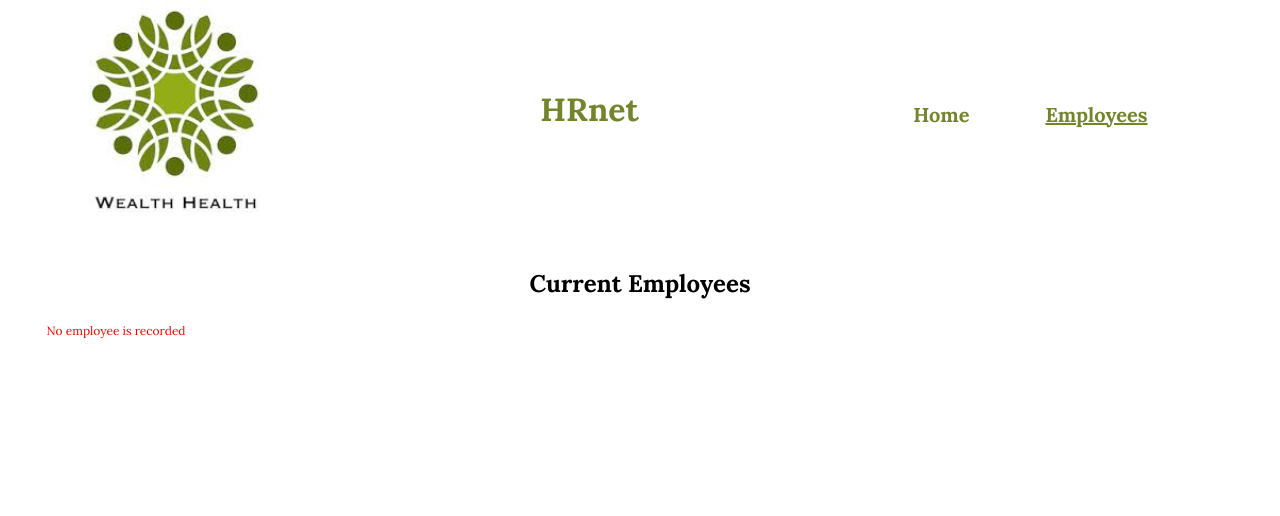
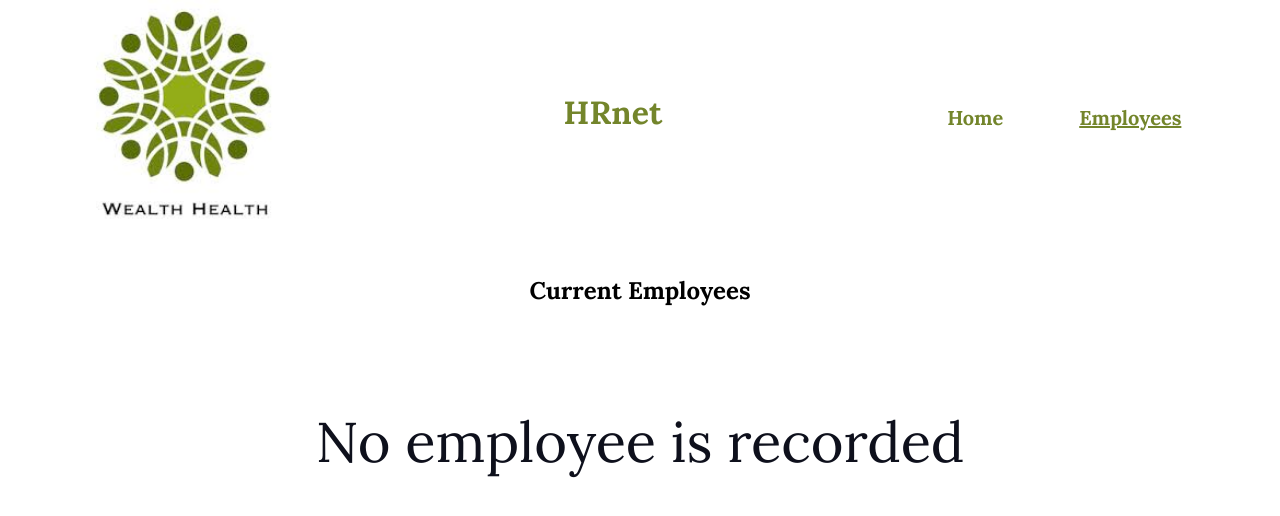
Before and after one commit to matthieucarondev/hrnet-javaScript--react, a React (Create React App) app: page /employee-list in a window 1280 px wide. Shown: the top 516 px of the page. Built offline with nearby package versions, Linux system fonts and the light colour scheme.

Commit message:
creation  liste  d'employees

```diff
--- a/src/components/Header.jsx
+++ b/src/components/Header.jsx
@@ -6,7 +6,7 @@ const Header = () => {
   const location = useLocation();
 
   return (
-    <div className={`container ${location.pathname === '/employee-list' ? 'margin' : ''}`}>
+    <div className="container ">
       <img className="logo" src={logo} alt="logo" />
       <div className="title">
         <h1>HRnet</h1>
--- a/src/components/Table.jsx
+++ b/src/components/Table.jsx
@@ -16,7 +16,7 @@ const Table = ({employeesPerPage,
     totalPages,
     handlePageChange}) => {
     return (
-        <section>
+        <section className='Table'>
         <TableOptions
          employeesPerPage={employeesPerPage}
          handleEmployeesPerPageChange={handleEmployeesPerPageChange}
--- a/src/index.css
+++ b/src/index.css
@@ -14,13 +14,15 @@ body {
   flex-direction: row;
   align-items: center;
   justify-content: space-around;
+
   .logo {
     width: 20%;
     height: 10%;
   }
 }
-.margin{margin-right: 39px;
-}
+
+
+
 h1 {
 
   color: #73852B;
@@ -37,7 +39,7 @@ h1 {
   font-weight: 900;
   text-decoration: none;
   color: #73852B;
-  padding:38px;
+  padding: 38px;
 }
 
 .Link.active {
@@ -46,9 +48,11 @@ h1 {
 
 /* Style de survol pour les liens non actifs */
 .Link:not(.active):hover {
-  color: #5E6E21; /* Couleur de survol pour les liens non actifs */
+  color: #5E6E21;
+  /* Couleur de survol pour les liens non actifs */
   text-decoration: underline;
 }
+
 .patch {
   background-color: #73852B;
   width: 250px;
@@ -236,8 +240,8 @@ span {
 
   input {
     height: 40px;
-    background-color: #bfdf3e;
     border-radius: 30px;
+    width: 242px;
   }
 }
 
@@ -251,7 +255,9 @@ span {
     text-align: center;
 
   }
-
+.Table{
+  margin: 40px;
+}
   table {
     display: flex;
     flex-direction: column;
@@ -319,4 +325,12 @@ span {
       background-color: #5E6E21;
     }
   }
+
+  .NoEmployees {
+    color: #0e101c;
+    font-size: 56px;
+    display: flex;
+    justify-content: center;
+    margin-top: 100px;
+  }
 }
--- a/src/index.js
+++ b/src/index.js
@@ -5,6 +5,7 @@ import React from 'react';
 import ReactDOM from 'react-dom/client';
 import App from './App';
 import store from './store/store';
+//import './reducer/addExampleEmployees.js';
 
 const root = ReactDOM.createRoot(document.getElementById('root'));
 
--- a/src/pages/EmployeeList.jsx
+++ b/src/pages/EmployeeList.jsx
@@ -103,7 +103,7 @@ const EmployeeList = () => {
           handlePageChange={handlePageChange}
         />
       )}
-      {employees.length === 0 && <span>No employee is recorded </span>}
+      {employees.length === 0 && <span className="NoEmployees">No employee is recorded </span>}
     </div>
   );
 };
--- a/src/reducer/employeesReducer.js
+++ b/src/reducer/employeesReducer.js
@@ -1,6 +1,6 @@
 import { createSlice } from '@reduxjs/toolkit';
 
-const employeesSlice = createSlice({
+const employeesReducer= createSlice({
   name: 'employees',
   initialState: {
     employees: [],  // L'état initial
@@ -10,12 +10,10 @@ const employeesSlice = createSlice({
     addEmployee(state, action) {
       state.employees.push(action.payload);
     },
-
-
   },
 });
 
 
-export const { addEmployee } = employeesSlice.actions;
+export const { addEmployee } = employeesReducer.actions;
 
-export default employeesSlice.reducer;
+export default employeesReducer.reducer;
```
Also changed, not shown: src/reducer/addExampleEmployees.js (added, +22 -0 lines).
